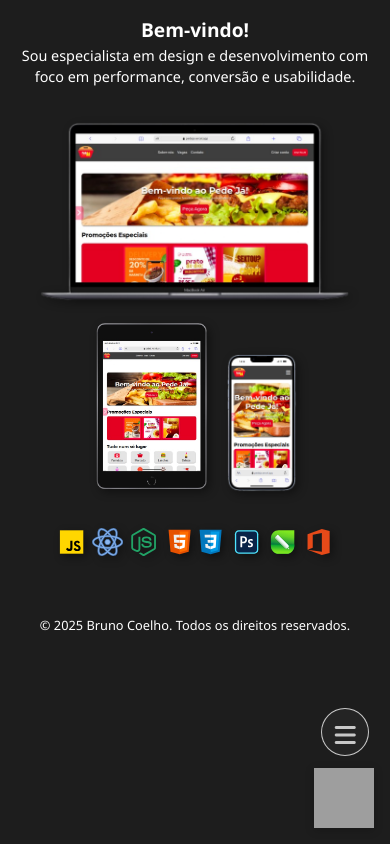
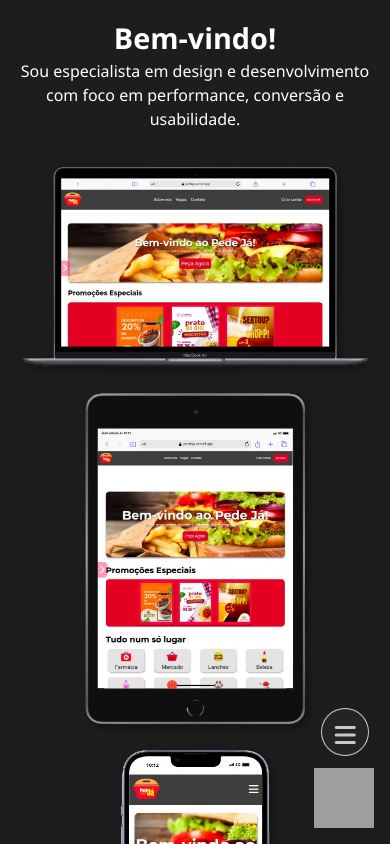
Before and after one commit to BMinority/brunocoelhodd, a React (Vite) app: page / in a window 390 px wide. Shown: the top 844 px of the page. Built offline with nearby package versions, Linux system fonts and the light colour scheme; grey boxes are pictures that could not be loaded.

Commit message:
style: responsiveness Home

```diff
--- a/src/components/css/Home.css
+++ b/src/components/css/Home.css
@@ -11,18 +11,18 @@
     z-index: 10;
 }
 
-.bc-home-container h1,
-.bc-home-container p {
+.bc-home-tittle h1,
+.bc-home-tittle p {
     width: 100%;
     text-align: center;
 }
 
-.bc-home-container h1 {
+.bc-home-tittle h1 {
     font-size: 2rem;
 }
 
-.bc-home-container p {
-    font-size: 1.3rem;
+.bc-home-tittle p {
+    font-size: 1.5rem;
 }
 
 .bc-home-container a {
@@ -85,6 +85,7 @@
 /*SKills*/
 .bc-home-skills {
     width: 100%;
+    margin-top: 1rem;
 }
 
 .bc-home-skills ul {
@@ -106,7 +107,7 @@
     border-radius: 0 5px;
     color: var(--color-secondary);
 
-    font-size: 0.8rem;
+    font-size: 1rem;
 }
 
 #html-css-img {
--- a/src/components/css/HomeResponsive.css
+++ b/src/components/css/HomeResponsive.css
@@ -1,126 +1,126 @@
 @media screen and (max-width: 1024px) {
     .bc-home-skills ul {
-        gap: 0.5rem;
+        gap: 0.75rem;
+        flex-wrap: wrap;
+        justify-content: center;
     }
 
-    .bc-home-skills ul li p {
-        font-size: 0.7rem;
+    .bc-home-skills ul li svg {
+        width: 50px;
+        height: auto;
     }
 }
 
 @media screen and (max-width: 840px) {
-
-    .bc-home-header .bc-home-content img {
-        width: 30vw;
+    .bc-home-header {
+        flex-direction: column;
+        align-items: center;
+        text-align: center;
+        gap: 2rem;
     }
 
     .bc-home-projects .bc-home-projects-img {
         gap: 1rem;
+        flex-wrap: wrap;
+        justify-content: center;
     }
 
     .bc-home-projects #macbook-img {
-        width: 30vw;
-    }
-
-    .bc-home-projects #iphone-img {
-        width: 8vw;
+        width: 60vw;
     }
 
     .bc-home-projects #ipad-img {
-        width: 12vw;
-    }
-
-    .bc-home-skills ul {
-        gap: 0.5rem;
-    }
-
-    .bc-home-skills ul li svg {
-        width: 6vw;
-    }
-}
-
-/* Responsividade para telas até 480px (celulares menores) */
-@media screen and (max-width: 480px) {
-    .bc-home-container {
-        padding: 1rem;
-    }
-
-    .bc-home-container h1,
-    .bc-home-container p {
-        max-width: 100%;
-        text-align: center;
-    }
-
-    .bc-home-container h1 {
-        font-size: 1.2rem;
-    }
-
-    .bc-home-container p {
-        font-size: 0.9rem;
-    }
-
-    .bc-home-container .bc-home-button {
-        padding: 0.8rem 1.5rem;
-        font-size: 1rem;
-    }
-
-    .bc-home-content {
-        justify-content: center;
-        align-items: center;
-    }
-
-    .bc-home-header .bc-home-content img {
-        width: 50vw;
-        margin-bottom: 1rem;
-    }
-
-    .bc-home-header {
-        flex-direction: column;
-        gap: 2rem;
-    }
-
-    .bc-home-header div {
-        display: flex;
-        flex-direction: column;
-        justify-content: center;
-        align-items: center;
-        width: 100%;
-    }
-
-    .bc-home-projects .bc-home-projects-img {
-        display: flex;
-        flex-direction: row;
-        flex-wrap: wrap;
-        align-items: end;
-        justify-content: center;
-        width: 100%;
-    }
-
-    .bc-home-projects #macbook-img {
-        width: 80vw;
+        width: 30vw;
     }
 
     .bc-home-projects #iphone-img {
         width: 18vw;
     }
 
+    .bc-home-skills ul {
+        gap: 0.5rem;
+        flex-wrap: wrap;
+    }
+
+    .bc-home-skills ul li svg {
+        width: 40px;
+    }
+}
+
+@media screen and (max-width: 768px) {
+
+    .bc-home-projects #macbook-img {
+        width: 70vw;
+    }
+
     .bc-home-projects #ipad-img {
         width: 30vw;
     }
 
+    .bc-home-projects #iphone-img {
+        width: 18vw;
+    }
+
     .bc-home-skills ul {
-        gap: 0.3rem;
+        gap: 0.5rem;
+        flex-wrap: wrap;
     }
 
     .bc-home-skills ul li svg {
-        width: 8vw;
+        width: 40px;
+    }
+}
+
+@media screen and (max-width: 480px) {
+    .bc-home-container {
+        padding: 1rem;
     }
 
-    .bc-home-skills ul li {
-        padding: 0;
+    .bc-home-header {
+        flex-direction: column;
+        gap: 2rem;
+        align-items: center;
+        text-align: center;
+    }
+
+    .bc-home-tittle h1 {
+        font-size: 1.8rem;
+    }
+
+    .bc-home-tittle p {
+        font-size: 1rem;
+        line-height: 1.5;
+    }
+
+    .bc-home-projects .bc-home-projects-img {
+        flex-direction: column;
+        align-items: center;
+        gap: 1rem;
+    }
+
+    .bc-home-projects #macbook-img {
+        width: 90vw;
+    }
+
+    .bc-home-projects #ipad-img {
+        width: 60vw;
+    }
+
+    .bc-home-projects #iphone-img {
+        width: 40vw;
+    }
+
+    .bc-home-skills ul {
+        gap: 0.5rem;
+        flex-wrap: wrap;
+        justify-content: center;
+    }
+
+    .bc-home-skills ul li svg {
+        width: 40px;
     }
 
     .bc-home-skills ul li p {
-        display: none;
+        font-size: 0.8rem;
     }
 }
```
